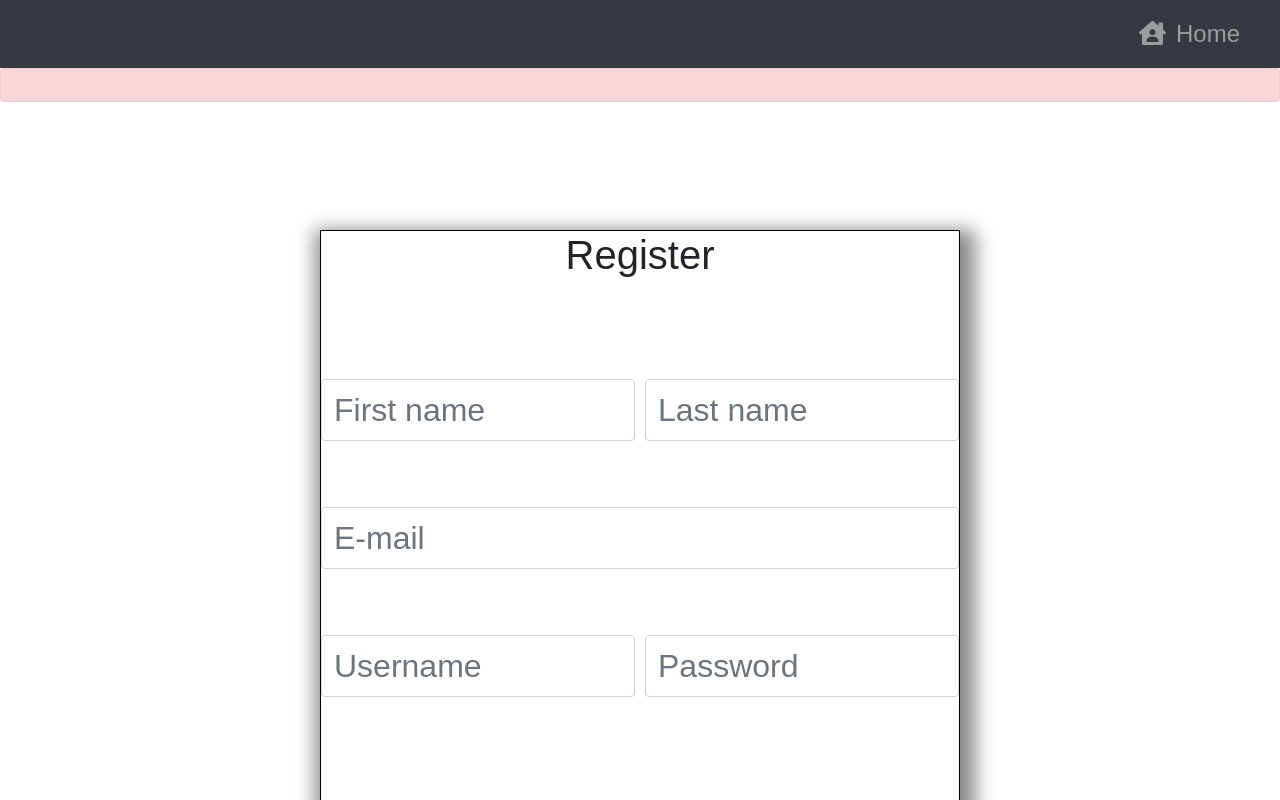
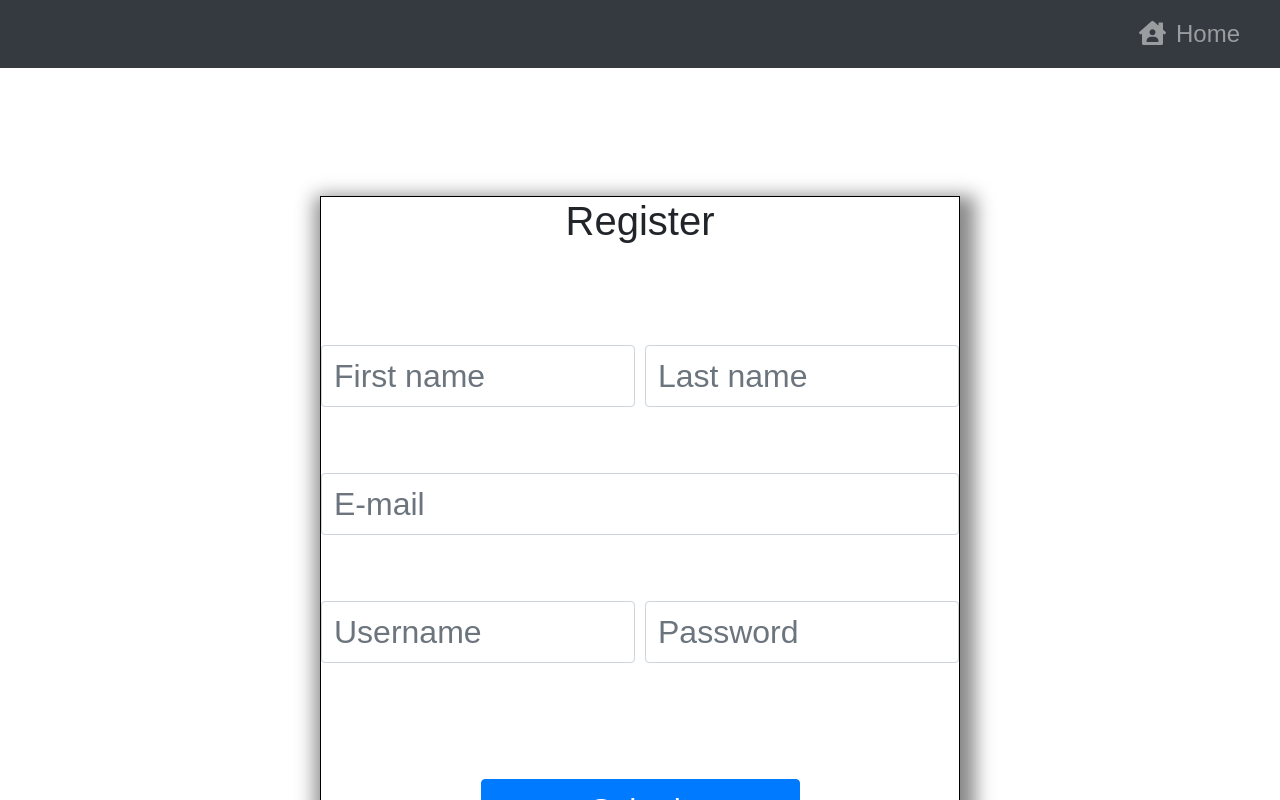
Before and after one commit to jonathanj101/Stock-Trading-App, a React (Create React App) app in the folder client/: page /register in a window 1280 px wide. Shown: the top 800 px of the page. Built offline with nearby package versions, Linux system fonts and the light colour scheme; the HTML template or start-up script is replaced by a standard one.

Commit message:
un-debugger on handleSumbit()

```diff
--- a/client/src/components/AlertMsgComponent.js
+++ b/client/src/components/AlertMsgComponent.js
@@ -5,10 +5,11 @@ const AlertMsgComponent = ({ successMsg, errMsg, show }) => {
     return (
         <div>
             <Alert
-                show={true}
+                id="alert_message_container"
+                show={successMsg}
                 variant={successMsg === '' ? 'danger' : 'success'}
             >
-                <Alert.Heading>
+                <Alert.Heading id="alert_message" style={{ fontSize: '1rem' }}>
                     {successMsg === '' ? errMsg : successMsg}
                 </Alert.Heading>
             </Alert>
```
